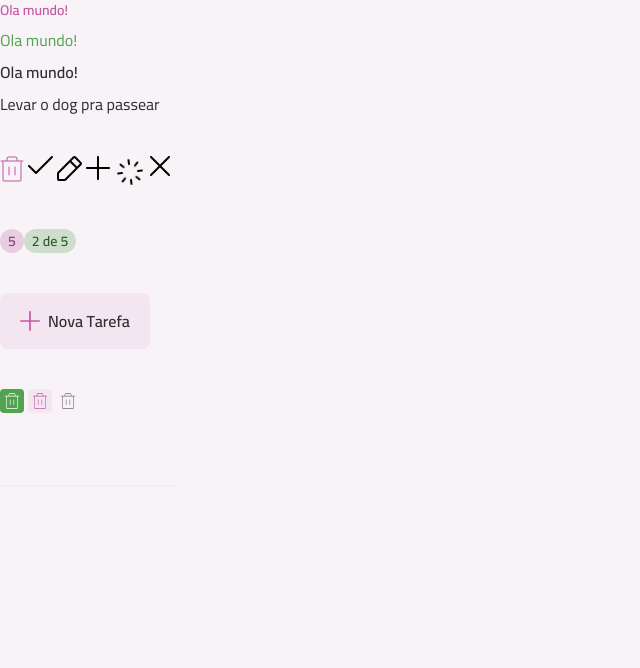
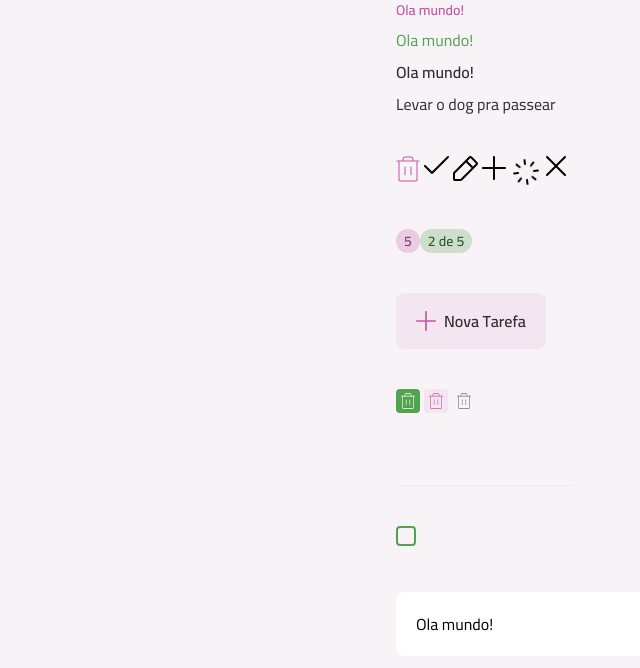
Before and after one commit to GUST4V0C0ST4/todoReact, a React (Vite) app: page / in a window 1280 px wide. Shown: the top 668 px of the page, without its empty margins (0-640 px from the left). Built offline with nearby package versions, Linux system fonts and the light colour scheme.

Commit message:
setimo commit

```diff
--- a/src/App.tsx
+++ b/src/App.tsx
@@ -10,9 +10,13 @@
 import Button from "./components/button";
 import ButtonIcon from "./components/button-icon";
 import InputText from "./components/input-text";
+import Inputcheckbox from "./components/input-checkbox";
+import Card from "./components/card";
+import Container from "./components/container";
 
 export default function App() {
   return (
+    <Container>
       <div className="grid gap-10">
         <div className="flex flex-col gap-2">
           <Text variant="body-sm-bold" className="text-pink-base">
@@ -24,7 +28,7 @@
         </div>
 
         <div className="flex gap-1">
-        <Icon svg={TrashIcon} className="fill-pink-base"/>
+          <Icon svg={TrashIcon} className="fill-pink-base" />
           <Icon svg={CheckIcon} />
           <Icon svg={PencilIcon} />
           <Icon svg={PlusIcon} />
@@ -43,13 +47,22 @@
 
         <div className="flex gap-1">
           <ButtonIcon icon={TrashIcon} />
-      <ButtonIcon icon={TrashIcon} variant="secondary"/>
-      <ButtonIcon icon={TrashIcon} variant="tertiary"/>
+          <ButtonIcon icon={TrashIcon} variant="secondary" />
+          <ButtonIcon icon={TrashIcon} variant="tertiary" />
         </div>
 
         <div>
           <InputText />
         </div>
+
+        <div>
+          <Inputcheckbox />
         </div>
+
+        <div>
+          <Card size="md">Ola mundo!</Card>
+        </div>
+      </div>
+    </Container>
   );
 }
--- /dev/null
+++ b/src/components/card.tsx
@@ -0,0 +1,41 @@
+import { cva, type VariantProps } from "class-variance-authority";
+import React from "react";
+
+export const cardVariants = cva(
+    `
+    rounded-lg border-solid border-gray-200
+    bg-white shadow-sm
+    `, {
+        variants: {
+            size: {
+                none: "",
+                md: "p-5"
+            }
+        },
+        defaultVariants: {
+            size: "none"
+        }
+    }
+);
+
+interface CardProps extends VariantProps<typeof cardVariants>,
+    React.ComponentProps<"div"> {
+     as?: keyof React.JSX.IntrinsicElements;
+}
+
+export default function Card({
+    as = "div",
+    size,
+    children,
+    className,
+    ...props
+}: CardProps) {
+    return React.createElement(
+        as,
+        {
+            className: cardVariants({size, className}),
+            ...props,
+        },
+        children
+    )
+}
--- /dev/null
+++ b/src/components/container.tsx
@@ -0,0 +1,34 @@
+import { cva, type VariantProps } from "class-variance-authority";
+import React from "react";
+
+export const containerVariants = cva("mx-auto",{
+    variants: {
+        size: {
+            md: "max-w-[31.5rem] px-2"
+        }
+    },
+    defaultVariants: {
+        size: "md"
+    }
+});
+
+interface ContainerProps extends VariantProps<typeof containerVariants>,
+    React.ComponentProps<"div"> {
+        as?: keyof React.JSX.IntrinsicElements;
+    }
+
+export default function Container({
+    as = "div",
+    children,
+    className,
+    ...props
+}: ContainerProps) {
+    return React.createElement(
+        as,
+        {
+            className: containerVariants({size: "md", className}),
+            ...props,
+        },
+        children
+    );
+}
--- a/src/components/input-checkbox.tsx
+++ b/src/components/input-checkbox.tsx
@@ -1,12 +1,15 @@
-import { cva } from "class-variance-authority";
+import { cva, type VariantProps } from "class-variance-authority";
+import React from "react";
+import CheckIcon from "../assets/icons/check.svg?react";
+import Icon from "./icon";
 
 export const inputCheckboxWrapperVariants = cva(
-  "inline-flex items-center justify-center cursor-pointer relative group"
+  "inline-flex items-center justify-center relative group"
 );
 
 export const inputCheckboxVariants = cva(
   `
-   appearance-none peer flex items-center justify-center
+   appearance-none peer flex items-center justify-center cursor-pointer
    border-2 border-solid transition overflow-hidden
    border-green-base hover:border-green-dark hover:bg-green-dark/20
    checked:border-green-base checked:bg-green-base
@@ -29,4 +32,33 @@
 );
 
 
-export const inputCheckboxIconVariants = cva()
+export const inputCheckboxIconVariants = cva(
+    "absolute top-1/2 left-1 -translate-y-1/2 hidden peer-checked:block fill-white",
+    {
+        variants: {
+            size: {
+                md: "w-3 h-3"
+            }
+        },
+        defaultVariants: {
+            size: "md"
+        }
+    }
+);
+
+interface InputCheckboxProps extends VariantProps<typeof inputCheckboxVariants>,
+ Omit<React.ComponentProps<"input">, "size" | "disabled"> {}
+
+ export default function Inputcheckbox ({
+    size,
+    disabled,
+    className,
+    ...props
+ }: InputCheckboxProps) {
+    return (
+    <label className={inputCheckboxWrapperVariants({className})}>
+        <input type="checkbox" className={inputCheckboxVariants({size, disabled})} {...props} />
+        <Icon className={inputCheckboxIconVariants({size})} svg={CheckIcon} />
+    </label>
+ )
+}
```
Also changed, not shown: src/components/skeleton.tsx (added). Lines whose indentation alone changed are shown as unchanged.
